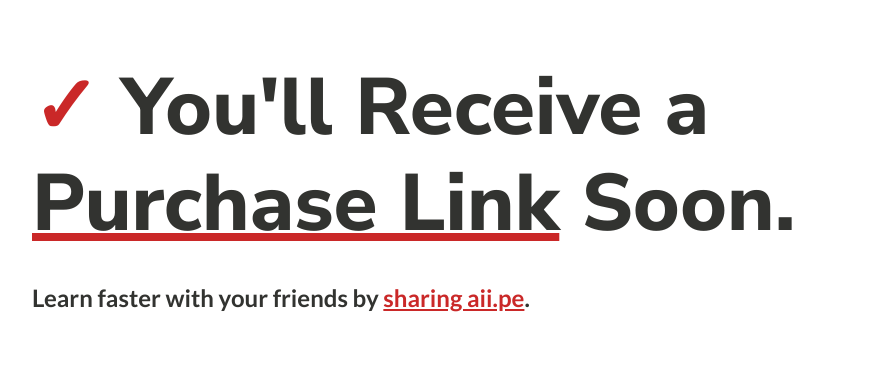
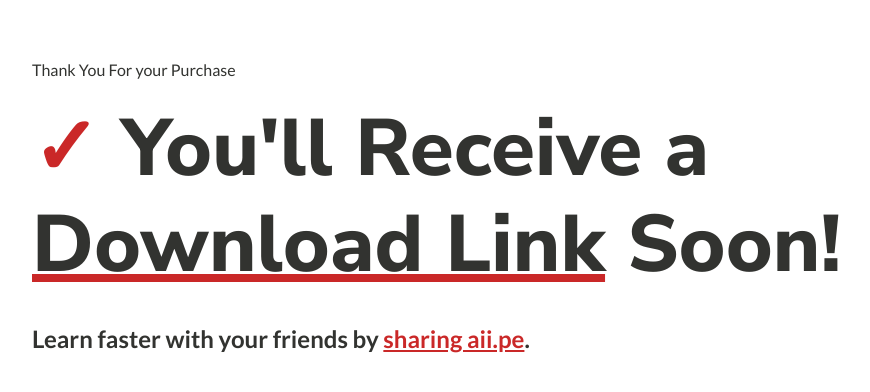
Before and after one commit to christianipanaque/aii.pe, a Jekyll site: the page thank-you.html, which Jekyll copies as it is, in a window 1280 px wide. Shown: the top 392 px of the page, without its empty margins (160-1030 px from the left). Built offline with Jekyll 4.4.1, drawn with Linux system fonts in a browser that asks for light colours.

Commit message:
update thank you

```diff
--- a/thank-you.html
+++ b/thank-you.html
@@ -182,8 +182,9 @@
 <body>
   <main>
     <header class="header-content">
+      <p>Thank You For your Purchase</p>
       <h1><span class="highlight-primary-color">&#10003;</span> You'll Receive a <span class="phrase-header"><span
-            class="underline primary-color-underline">Purchase Link</span> Soon.</span>
+            class="underline primary-color-underline">Download Link</span> Soon!</span>
       </h1>
       <h2>
         Learn faster with your friends by <a style="text-decoration: underline"
```
